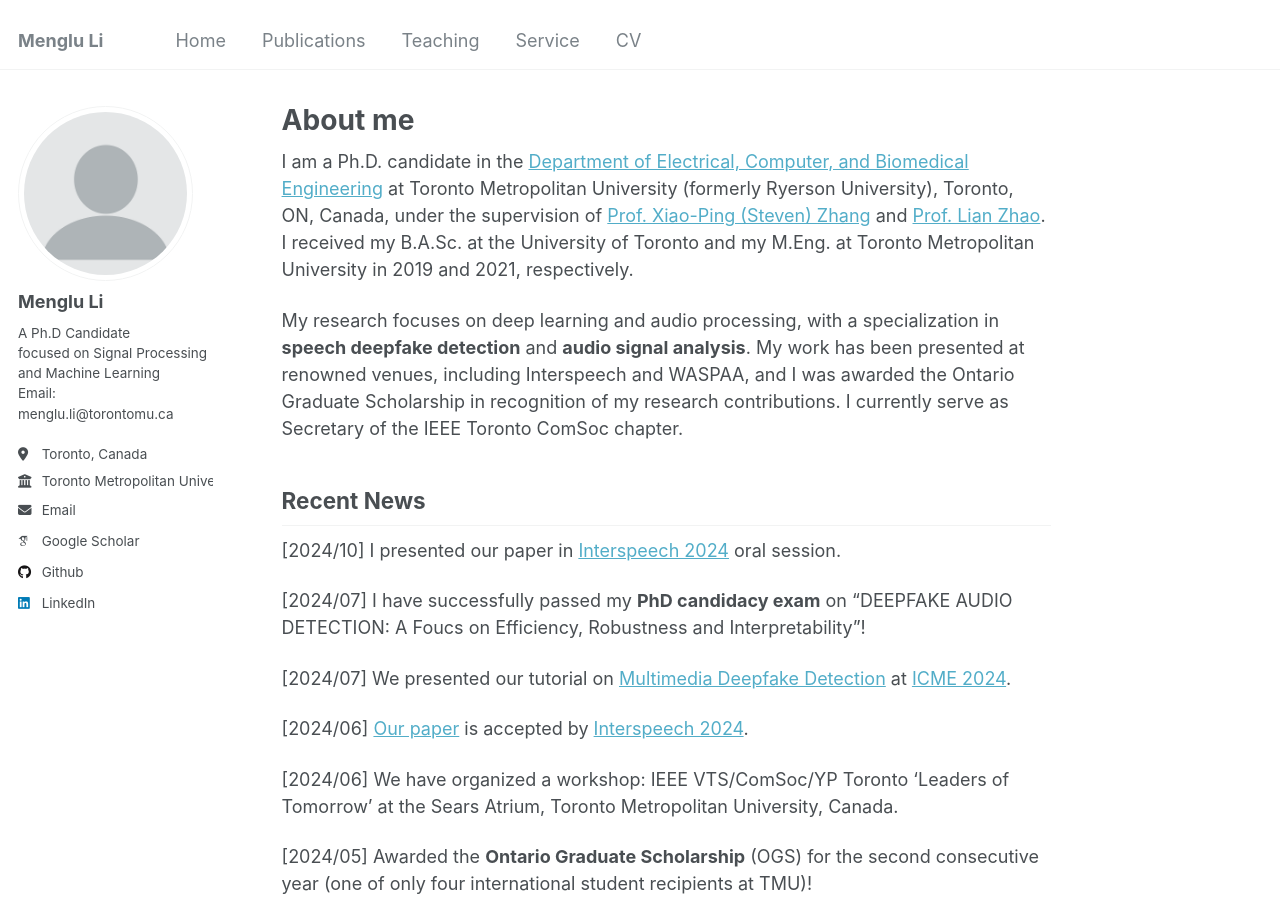
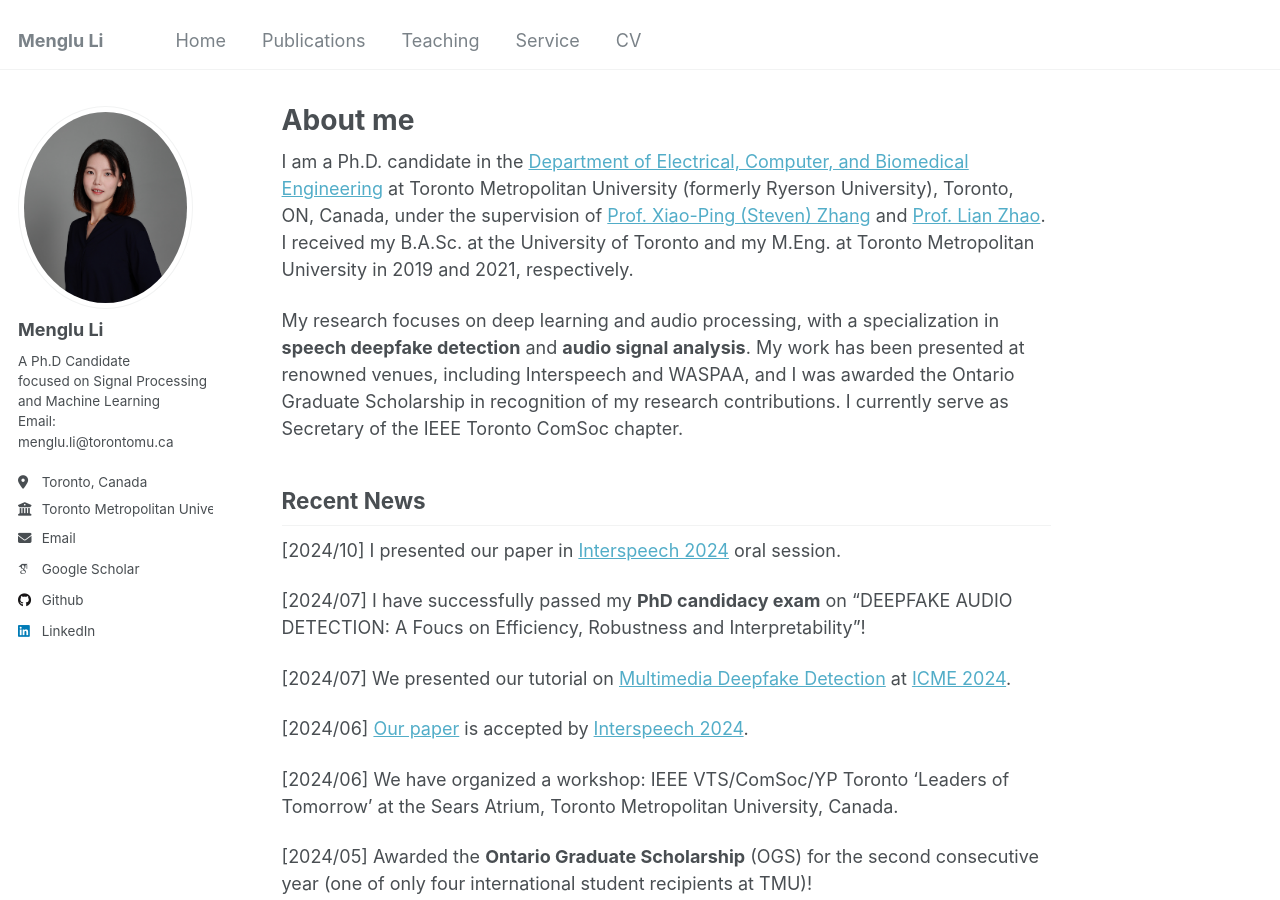
Before and after one commit to menglu-lml/menglu-lml.github.io, a Jekyll site: the page built from _pages/about.md, in a window 1280 px wide and 900 px high. Built offline with Jekyll 4.4.1, drawn with Linux system fonts in a browser that asks for light colours; some web fonts are replaced.

Commit message:
Update _config.yml

```diff
--- a/_config.yml
+++ b/_config.yml
@@ -21,7 +21,7 @@ repository               : "academicpages/academicpages.github.io"
 #               Additional customization can be done by editing /_includes/author-profile.html
 author:
   # Biographic information
-  avatar           : "profile.png"
+  avatar           : "121A4998-1.jpg"
   name             : "Menglu Li"
   pronouns         : # example: "she/her"
   bio              : "A Ph.D Candidate <br/> focused on Signal Processing and Machine Learning <br/> Email: menglu.li@torontomu.ca"
```
